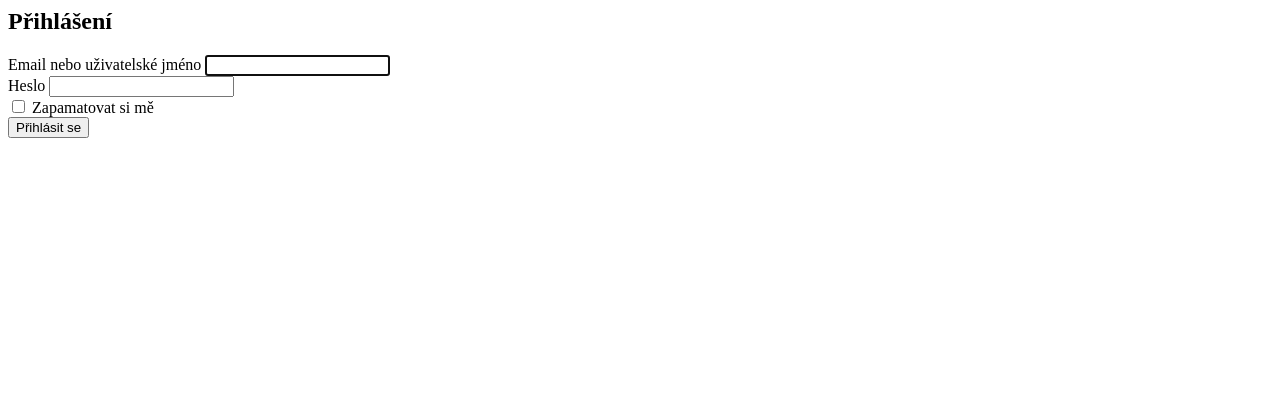
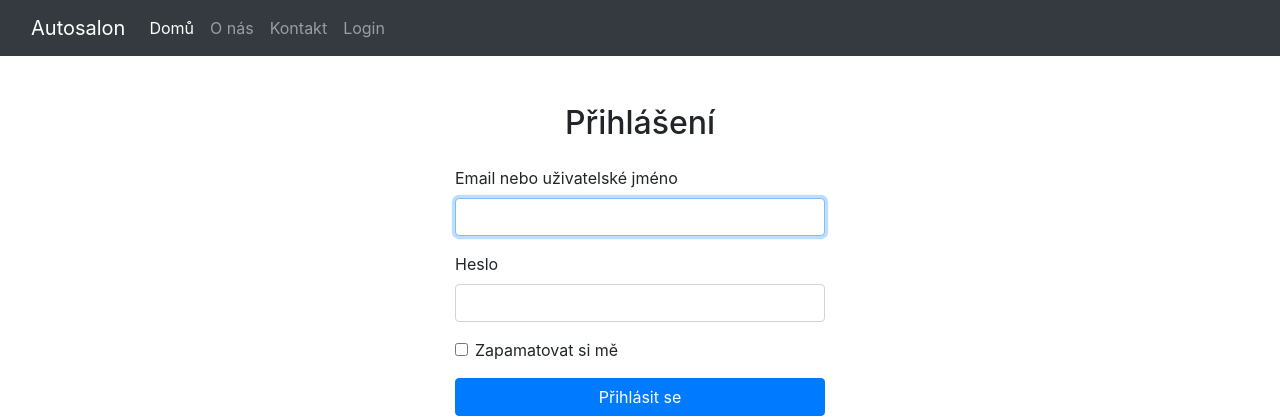
Before and after one commit to StanislavVacula/Projekt-Web-3B-Vacula-Pavelka-Hladis, a CodeIgniter 4 app: the page made by app/Views/login.php in a window 1280 px wide. Shown: the top 420 px of the page. Run offline with PHP 8.4 and a stand-in for CodeIgniter, Linux system fonts and the light colour scheme; the template is opened without the code that fills it, so the values that code supplies are empty; some libraries are stand-ins or nearby versions.

Commit message:
huge update 2

```diff
--- a/app/Config/Filters.php
+++ b/app/Config/Filters.php
@@ -34,6 +34,7 @@ class Filters extends BaseFilters
         'forcehttps'    => ForceHTTPS::class,
         'pagecache'     => PageCache::class,
         'performance'   => PerformanceMetrics::class,
+        'auth'          => \App\Filters\AuthFilter::class, // Přidán alias pro AuthFilter
     ];
 
     /**
--- a/app/Controllers/Login.php
+++ b/app/Controllers/Login.php
@@ -36,7 +36,9 @@ class Login extends BaseController
     public function logout()
     {
         $ionAuth = service('ionAuth');
-        $ionAuth->logout();
-        return redirect()->to('/login');
+        $ionAuth->logout(); // Odhlášení uživatele
+
+        // Přesměrování na přihlašovací stránku
+        return redirect()->to('/login')->with('message', 'Úspěšně jste se odhlásili.');
     }
 }
--- a/app/Views/layout/navbar.php
+++ b/app/Views/layout/navbar.php
@@ -1,25 +1,34 @@
+<?php
+$ionAuth = service('ionAuth');
+?>
 <nav class="navbar navbar-expand-lg navbar-dark bg-dark">
     <div class="container-fluid">
-        <a class="navbar-brand" href="#">Autosalon</a>
+        <a class="navbar-brand" href="<?= base_url(); ?>">Autosalon</a>
         <button class="navbar-toggler" type="button" data-bs-toggle="collapse" data-bs-target="#navbarNav" aria-controls="navbarNav" aria-expanded="false" aria-label="Toggle navigation">
             <span class="navbar-toggler-icon"></span>
         </button>
         <div class="collapse navbar-collapse d-flex" id="navbarNav">
             <ul class="navbar-nav">
                 <li class="nav-item">
-                    <a class="nav-link active" aria-current="page" href="#">Domů</a>
+                    <a class="nav-link active" aria-current="page" href="<?= base_url(); ?>">Domů</a>
                 </li>
                 <li class="nav-item">
-                    <a class="nav-link" href="#">O nás</a>
+                    <a class="nav-link" href="<?= base_url('/about'); ?>">O nás</a>
                 </li>
                 <li class="nav-item">
-                    <a class="nav-link" href="#">Kontakt</a>
+                    <a class="nav-link" href="<?= base_url('/contact'); ?>">Kontakt</a>
                 </li>
             </ul>
             <ul class="navbar-nav ms-auto">
-                <li class="nav-item">
-                    <a class="nav-link" href="<?= base_url()?>/login">Login</a>
-                </li>
+                <?php if ($ionAuth->loggedIn()): ?>
+                    <li class="nav-item">
+                        <a class="nav-link" href="<?= base_url('/logout'); ?>">Odhlásit se</a>
+                    </li>
+                <?php else: ?>
+                    <li class="nav-item">
+                        <a class="nav-link" href="<?= base_url('/login'); ?>">Login</a>
+                    </li>
+                <?php endif; ?>
             </ul>
         </div>
     </div>
--- a/app/Views/login.php
+++ b/app/Views/login.php
@@ -1,4 +1,6 @@
+<?= $this->extend('layout/template'); ?>
 
+<?= $this->section('content'); ?>
 <div class="container mt-5" style="max-width: 400px;">
     <h2 class="mb-4 text-center">Přihlášení</h2>
     <?php if (session()->getFlashdata('message')): ?>
@@ -23,3 +25,5 @@
         <button type="submit" class="btn btn-primary w-100">Přihlásit se</button>
     </form>
 </div>
+
+<?= $this->endSection(); ?>
```
Also changed, not shown: app/Config/Routes.php (+16 -4 lines), app/Filters/AuthFilter.php (added, +33 -0 lines).
